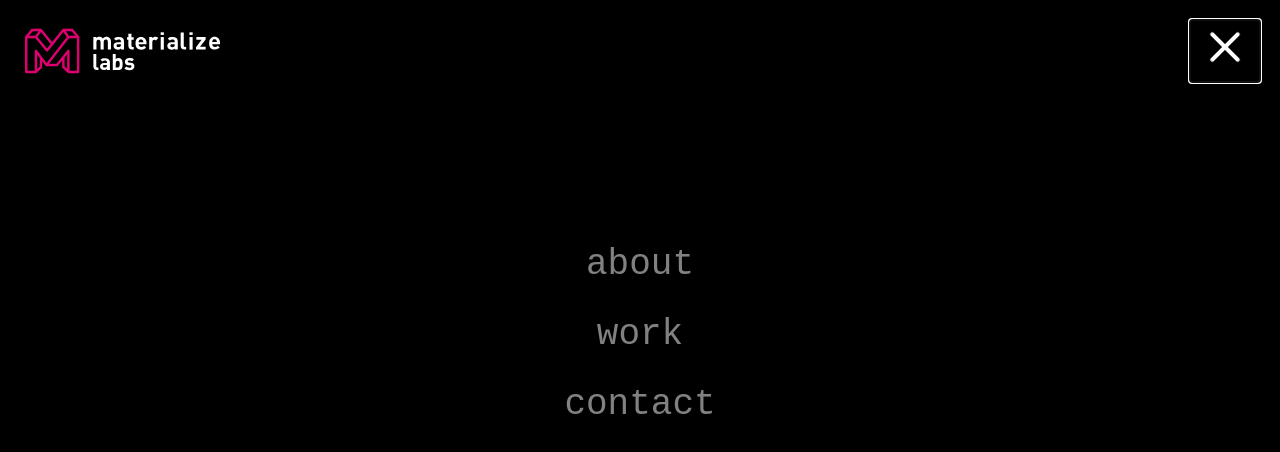
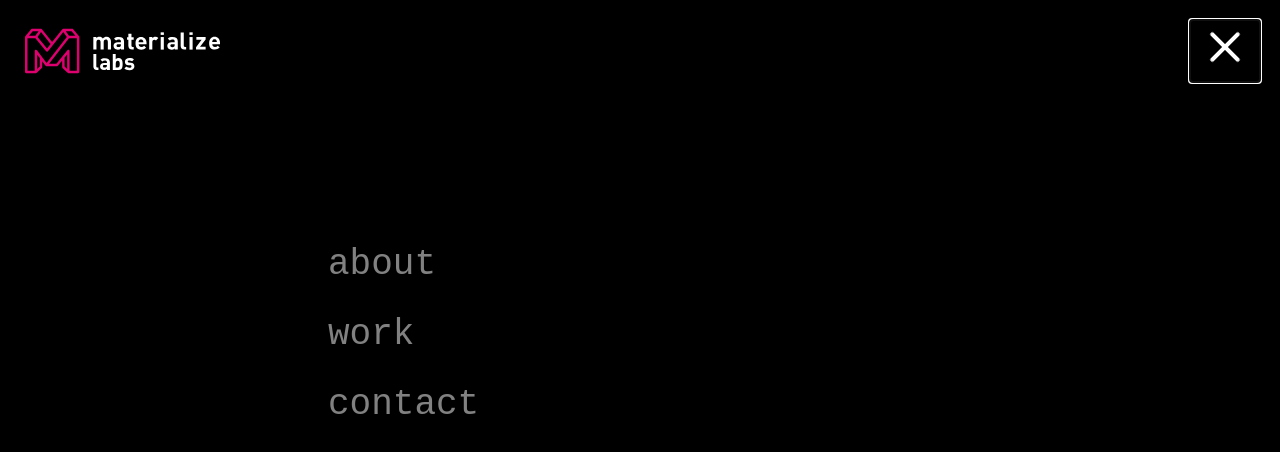
Before and after one commit to alexnord/materialize, a Vue app: page / in a window 1280 px wide. Both pictures are taken after a click on the button 1225 px from the left and 51 px from the top of the page. Shown: the top 452 px of the page. Built offline with nearby package versions, Linux system fonts and the light colour scheme.

Commit message:
Added transitions to expanded menu

```diff
--- a/src/components/Nav.vue
+++ b/src/components/Nav.vue
@@ -78,7 +78,7 @@
         class="hamburger hamburger--collapse"
         v-bind:class="{ 'is-active': navExpanded }"
         type="button"
-        v-on:click="toggleNav"
+        v-on:click="navExpanded = !navExpanded"
       >
         <span class="hamburger-box">
           <span class="hamburger-inner"></span>
@@ -89,9 +89,15 @@
     <transition name="fade">
       <div v-show="navExpanded" class="expanded-nav">
         <div class="nav-content">
-          <a href="#">about</a>
-          <a href="#">work</a>
-          <a href="#">contact</a>
+          <transition name="slide-fade">
+            <a href="#" id="about" v-if="navExpanded">about</a>
+          </transition>
+          <transition name="slide-fade">
+            <a href="#" id="work" v-if="navExpanded">work</a>
+          </transition>
+          <transition name="slide-fade">
+            <a href="#" id="contact" v-if="navExpanded">contact</a>
+          </transition>
         </div>
       </div>
     </transition>
@@ -107,11 +113,6 @@ export default {
     return {
       navExpanded: false,
     };
-  },
-  methods: {
-    toggleNav() {
-      this.navExpanded = !this.navExpanded;
-    },
   },
 };
 </script>
@@ -145,8 +146,9 @@ button.hamburger {
 .nav-content {
   position: relative;
   top: 25%;
+  left: 25%;
   width: 100%;
-  text-align: center;
+  text-align: left;
   margin-top: 30px;
 }
 .expanded-nav a {
@@ -157,4 +159,26 @@ button.hamburger {
   display: block;
   transition: 0.3s;
 }
+
+.expanded-nav a#about {
+  transition-delay: 0s;
+}
+.expanded-nav a#work {
+  transition-delay: .1s;
+}
+.expanded-nav a#contact {
+  transition-delay: .2s;
+}
+
+.slide-fade-enter-active {
+  transition-delay: 2s;
+  transition: all .3s ease;
+}
+.slide-fade-leave-active {
+  transition: all .8s ease;
+}
+.slide-fade-enter, .slide-fade-leave-to {
+  transform: translateX(-130px);
+  opacity: 0;
+}
 </style>
```
